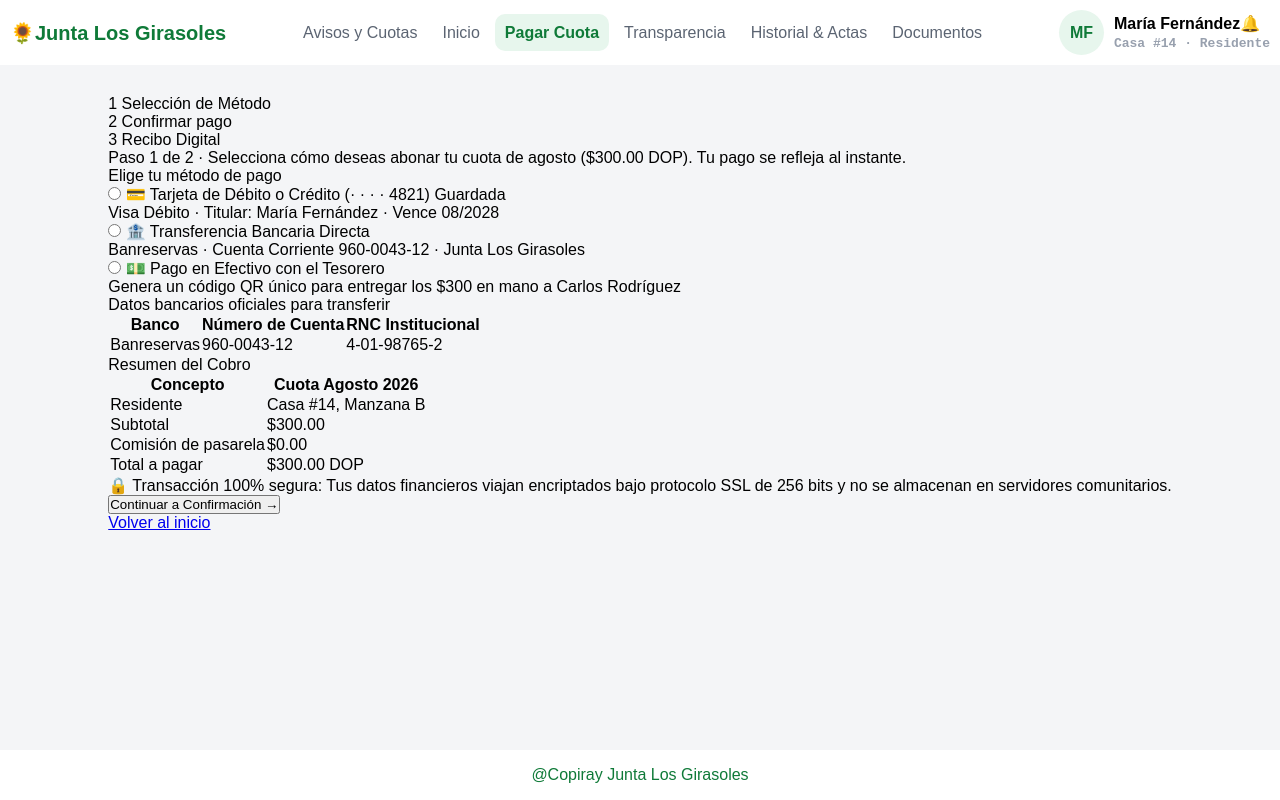
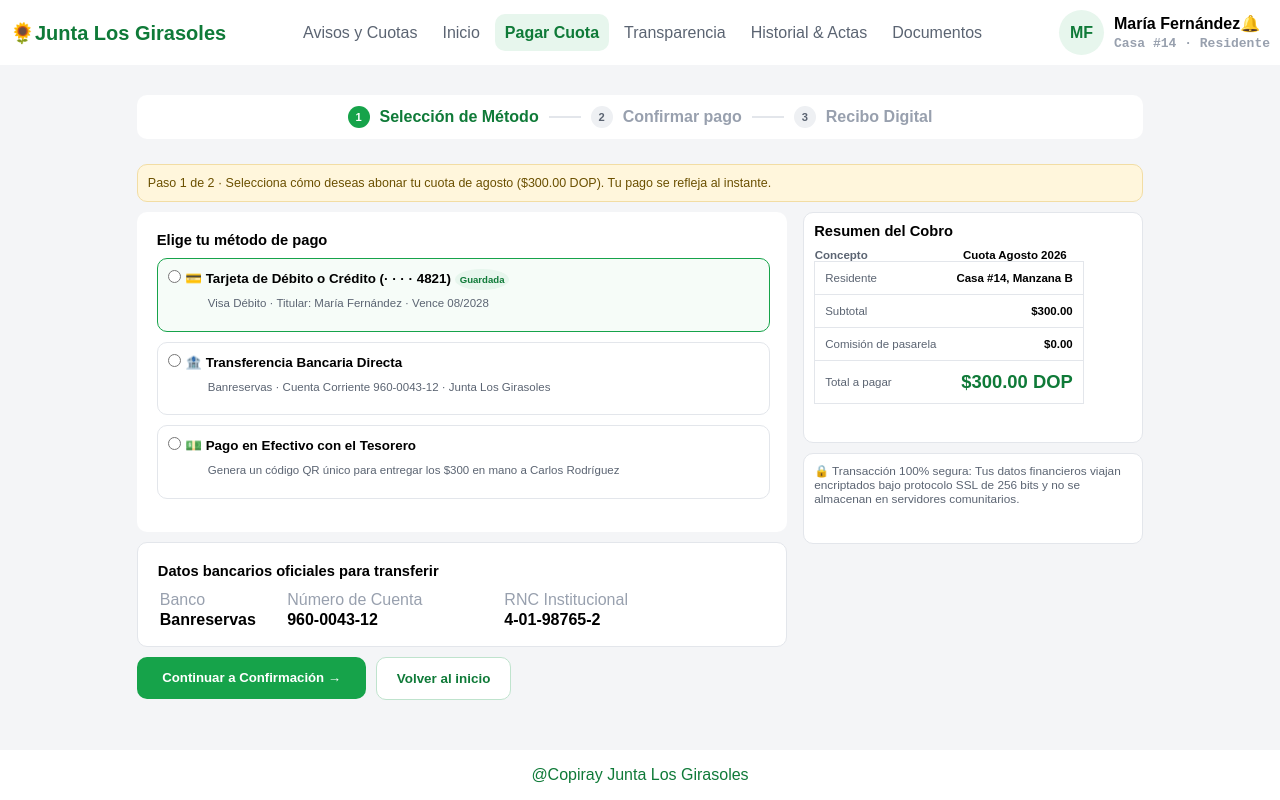
Before and after one commit to oliverdrullard/App-junta-de-vecinos-, a plain HTML site: page view/pagarcuota.html in a window 1280 px wide. Drawn offline with Linux system fonts and the light colour scheme.

Commit message:
Agrega los estilos a la pantalla de pagar cuota (paso 1 de 2)

```diff
--- /dev/null
+++ b/public/css/pagarcuota.css
@@ -0,0 +1,301 @@
+/* ============================================================
+   Junta de vecino  · styles.css
+   Autor: (Oliver Drullard)
+   Guía de estilo: Figma → Junta de vecino / Style guide
+
+   ============================================================ */
+
+/* =================== Estilos para la section principal =========================*/
+.section-padre-metodo-de-pago{
+    display: flex;
+    gap: 16px;
+}
+
+/* =================== Estilos para la barra de progreso =========================*/
+
+.section-barra-progreso{
+    display: flex;
+    align-items: center;
+    justify-content: center;
+    width: 100%;
+    height: 43.6px;
+
+    background-color: #ffffff;
+    border-radius: 10px;
+}
+
+.div-guiones{
+    margin: 10px;
+    width: 32px;
+    height: 2px;
+    background-color: #E3E6EB;
+}
+
+.span-paso-encurso{
+    display: flex;
+    align-items: center;
+    justify-content: center;
+    width: 22px;
+    height: 22px;
+    font-size: 11.2px;
+    font-weight: bold;
+    color: #ffffff;
+    margin-right: 10px;
+    background-color: #16A34A;
+    border-radius: 50%;
+}
+
+.span-paso{
+    display: flex;
+    align-items: center;
+    justify-content: center;
+    width: 22px;
+    height: 22px;
+    font-size: 11.2px;
+    font-weight: bold;
+    color: #5B6472;
+    margin-right: 10px;
+    background-color: #EEF0F3;
+    border-radius: 50%;
+}
+
+.p-selecion-paso-encurso{
+
+    font-weight: bold;
+    color: #0F7A38;
+}
+.p-selecion-paso-progreso{
+    font-weight: bold;
+    color: #98A0AE;
+}
+
+/* =================== Estilos para la seccion de informacion de pasos  =========================*/
+
+.info-pasos-pago{
+    display: flex;
+    align-items: center;
+    width: 100%;
+    height: 38.3px;
+    font-size: 12.5px;
+    color: #6B5000;
+    margin-top: 25px;
+    padding: 10px;
+    border: 1px solid #F2DDA4;
+    border-radius: 10px;
+    background-color: #FFF6DC;
+}
+
+/* =================== Estilos para el formulario de elige tu metodo de pago  =========================*/
+
+.section-elige-meto-pago{
+    width: 650.4px;
+    height: 320.6px;
+    margin-top: 10px;
+    padding: 20px;
+    border-radius: 10px;
+    background-color: #ffffff;
+}
+
+.section-elige-meto-pago > p{
+    margin-bottom: 10px;
+    font-size: 14.7px;
+    font-weight: bold;
+
+}
+
+.div-padre-input-form-activo{
+    width: 612.8px;
+    height: 73.8px;
+    padding: 10px;
+    border: 1px solid #16A34A;
+    border-radius: 10px;
+    background-color: #F6FCF8;
+}
+
+.div-padre-input-form{
+    width: 612.8px;
+    height: 73.8px;
+    margin-top: 10px;
+    padding: 10px;
+    border: 1px solid #E3E6EB;
+    border-radius: 10px;
+    background-color: #ffffff;
+}
+
+.div-padre-input-form-activo > label{
+    font-size: 13.4px;
+    font-weight: bold;
+}
+
+.div-padre-input-form > label{
+    font-size: 13.4px;
+    font-weight: bold;
+}
+
+.span-metodo-pago{
+    font-size: 9.6px;
+    font-weight: bold;
+    color: #0F7A38;
+    background-color: #E7F6ED;
+    padding: 5px;
+    border-radius: 50%;
+}
+
+.div-padre-input-form-activo > p{
+    font-size: 11.5px;
+    color: #5B6472;
+    margin-left: 40px;
+    margin-top: 10px;
+}
+
+.div-padre-input-form > p{
+    font-size: 11.5px;
+    color: #5B6472;
+    margin-left: 40px;
+    margin-top: 10px;
+}
+
+/* =================== Estilos para la informacion de la cuenta para pagar con transferencia  =========================*/
+
+.section-info-tranferencia{
+    width: 650.4px;
+    height: 104.2px;
+    margin-top: 10px;
+    padding: 20px;
+    border-radius: 10px;
+    border: 1px solid #E3E6EB;
+    background-color: #ffffff;
+}
+
+.section-info-tranferencia > p{
+    font-size:14.7px;
+    font-weight: bold;
+    margin-bottom: 10px;
+
+}
+
+.th-tabla-info-transferencia{
+    text-align: left;
+    color: #98A0AE;
+    padding-right: 80px;
+    font-weight: lighter;
+
+
+}
+
+.td-th-tabla-info-transferencia{
+    font-weight: bold;
+}
+
+/* =================== Estilos para los botones de confirmar pago y volver al inicio  =========================*/
+
+.section-botones{
+    display: flex;
+    margin-top: 10px;
+}
+.boton-confirmar-pago{
+    width: 229.7px;
+    height: 42.2px;
+    font-size: 13.2px;
+    font-weight: bold;
+    color: #ffffff;
+    border: none;
+    border-radius: 10px;
+    background-color: #16A34A;
+}
+
+.div-enlace-inicio{
+    display: flex;
+    align-items: center;
+    justify-content: center;
+    width: 134.2px;
+    height: 43.8px;
+    margin-left: 10px;
+    border: 1px solid #BFE3CD;
+    border-radius: 10px;
+    background-color: #ffffff;
+}
+
+.div-enlace-inicio > a{
+    font-size: 13.4px;
+    font-weight: bold;
+    text-decoration: none;
+    color: #0F7A38;
+}
+
+/* =================== Estilos para la section de resumen del cobro  =========================*/
+.section-resumen-codigo{
+    width: 340px;
+    height: 231.6px;
+    margin-top: 10px;
+    padding: 10px;
+    border: 1px solid #E3E6EB;
+    border-radius: 10px;
+    background-color: #ffffff;
+}
+
+/* =================== Estilos para la tabla de resumen del cobro  =========================*/
+
+.section-resumen-codigo > p{
+    font-size: 14.7px;
+    font-weight: bold;
+}
+
+.tabla-informacion-transferencia{
+    margin-top: 10px;
+    border-collapse: collapse;
+}
+.th-tabla-resumen-cobro-concepto{
+    font-size: 11.5px;
+    text-align: left;
+    color: #5B6472;
+}
+
+.td-tabla-resumen-cobro-concepto{
+    font-size: 11.5px;
+    text-align: left;
+    padding: 10px;
+    color: #5B6472;
+}
+
+.th-tabla-resumen-cobro-mes{
+    font-size: 11.5px;
+    font-weight: bold;
+}
+.td-tabla-resumen-cobro-mes{
+    font-size: 11.5px;
+    font-weight: bold;
+    padding: 10px;
+    text-align: right;
+}
+
+.section-tbody-tabla-info-cobro tr, .section-tfoot-tabla-info-cobro tr {
+    border: 1px solid #E3E6EB;
+}
+
+.section-tfoot-tabla-info-cobro tr {
+    padding: 10px;
+}
+
+.total-apagar{
+    font-size: 18.4px;
+    font-weight: bold;
+    text-align: right;
+    padding: 10px;
+    color: #0F7A38;
+}
+
+/* =================== Estilos para informacion adicional  =========================*/
+.section-info-adicional{
+    width: 340px;
+    height: 90.8px;
+    margin-top: 10px;
+    padding: 10px;
+    border: 1px solid #E3E6EB;
+    border-radius: 10px;
+    background-color: #ffffff;
+
+    font-size: 11.8px;
+
+    color: #5B6472;
+}
--- a/view/pagarcuota.html
+++ b/view/pagarcuota.html
@@ -11,6 +11,7 @@
     <link href="https://fonts.googleapis.com/css2?family=Roboto:ital,wght@0,100..900;1,100..900&display=swap" rel="stylesheet">
 
     <link rel="stylesheet" href="../public/css/styles.css">
+    <link rel="stylesheet" href="../public/css/pagarcuota.css">
     <title>Pagar cuota</title>
 </head>
 <body>
@@ -39,97 +40,107 @@
 
         <!--===================================== INICIO DEL MAIN =================================-->
         <main>
-            <section>
+            <section class="section-barra-progreso">
+                <span class="span-paso-encurso">1</span>
+                <p class="p-selecion-paso-encurso">Selección de Método</p>
+                <div class="div-guiones"></div>
+                <span class="span-paso">2</span>
+                <p class="p-selecion-paso-progreso">Confirmar pago</p>
+                <div class="div-guiones"></div>
+                <span class="span-paso">3</span>
+                <p class="p-selecion-paso-progreso">Recibo Digital</p>
+            </section>
+            <section class="info-pasos-pago">
+                <p>Paso 1 de 2 · Selecciona cómo deseas abonar tu cuota de agosto ($300.00 DOP). Tu pago se refleja al instante.</p>
+            </section>
+            <section class="section-padre-metodo-de-pago">
                 <div>
-                    <p><span>1</span> Selección de Método</p>
-                    <div></div>
-                    <p><span>2</span> Confirmar pago</p>
-                    <div></div>
-                    <p><span>3</span> Recibo Digital</p>
-                </div>
-                <div>
-                    <p>Paso 1 de 2 · Selecciona cómo deseas abonar tu cuota de agosto ($300.00 DOP). Tu pago se refleja al instante.</p>
-                </div>
-            </section>
-            <section>
-                <section>
+                    <section class="section-elige-meto-pago">
                         <p>Elige tu método de pago</p>
                         <form action="">
-                        <div>
+                            <div class="div-padre-input-form-activo">
                                 <input type="radio" id="tarjeta_debito" name="tarjeta_debito">
-                            <label for="tarjeta_debito" >💳 Tarjeta de Débito o Crédito (· · · · 4821) Guardada</label>
+                                <label for="tarjeta_debito" >💳 Tarjeta de Débito o Crédito (· · · · 4821) <span class="span-metodo-pago">Guardada</span></label>
                                 <p>Visa Débito · Titular: María Fernández · Vence 08/2028</p>
                             </div>
-                        <div>
+                            <div class="div-padre-input-form">
                                 <input type="radio" id="tranferencia" name="tranferencia">
                                 <label for="tranferencia">🏦 Transferencia Bancaria Directa</label>
                                 <p>Banreservas · Cuenta Corriente 960-0043-12 · Junta Los Girasoles</p>
                             </div>
-                        <div>
+                            <div class="div-padre-input-form">
                                 <input type="radio" id="efectivo" name="efectivo">
                                 <label for="efectivo">💵 Pago en Efectivo con el Tesorero</label>
                                 <p>Genera un código QR único para entregar los $300 en mano a Carlos Rodríguez</p>
                             </div>
                         </form>
                     </section>
-                <section>
+                    <section class="section-info-tranferencia">
                         <p>Datos bancarios oficiales para transferir</p>
                         <table>
                             <thead>
                                 <tr>
-                                <th>Banco</th>
-                                <th>Número de Cuenta</th>
-                                <th>RNC Institucional</th>
+                                    <th class="th-tabla-info-transferencia">Banco</th>
+                                    <th class="th-tabla-info-transferencia">Número de Cuenta</th>
+                                    <th class="th-tabla-info-transferencia">RNC Institucional</th>
                                 </tr>
                             </thead>
                             <tbody>
                                 <tr>
-                                <td>Banreservas</td>
-                                <td>960-0043-12</td>
-                                <td>4-01-98765-2</td>
+                                    <td class="td-th-tabla-info-transferencia">Banreservas</td>
+                                    <td class="td-th-tabla-info-transferencia">960-0043-12</td>
+                                    <td class="td-th-tabla-info-transferencia">4-01-98765-2</td>
                                 </tr>
                             </tbody>
                         </table>
                     </section>
-                <section>
+                    <section class="section-botones">
+                        <button class="boton-confirmar-pago">Continuar a Confirmación →</button>
+                        <div class="div-enlace-inicio"><a href="#">Volver al inicio</a></div>
+                    </section>
+                </div>
+
+                <div>
+                    <section class="section-resumen-codigo">
                         <p>Resumen del Cobro</p>
-                    <table>
-                        <thead>
+                        <table class="tabla-informacion-transferencia">
+                            <thead class="thead-tabla-cobro">
                                 <tr>
-                                <th>Concepto</th>
-                                <th>Cuota Agosto 2026</th>
+                                    <th class="th-tabla-resumen-cobro-concepto">Concepto</th>
+                                    <th class="th-tabla-resumen-cobro-mes">Cuota Agosto 2026</th>
                                 </tr>
                             </thead>
-                        <tbody>
+                            <tbody class="section-tbody-tabla-info-cobro">
                                 <tr>
-                                <td>Residente</td>
-                                <td>Casa #14, Manzana B</td>
+                                    <td class="td-tabla-resumen-cobro-concepto">Residente</td>
+                                    <td class="td-tabla-resumen-cobro-mes">Casa #14, Manzana B</td>
                                 </tr>
                                 <tr>
-                                <td>Subtotal</td>
-                                <td>$300.00</td>
+                                    <td class="td-tabla-resumen-cobro-concepto">Subtotal</td>
+                                    <td class="td-tabla-resumen-cobro-mes">$300.00</td>
                                 </tr>
                                 <tr>
-                                <td>Comisión de pasarela</td>
-                                <td>$0.00</td>
+                                    <td class="td-tabla-resumen-cobro-concepto">Comisión de pasarela</td>
+                                    <td class="td-tabla-resumen-cobro-mes">$0.00</td>
                                 </tr>
                             </tbody>
-                        <tfoot>
+                            <tfoot class="section-tfoot-tabla-info-cobro ">
                                 <tr>
-                                <td>Total a pagar</td>
-                                <td>$300.00 DOP</td>
+                                    <td class="td-tabla-resumen-cobro-concepto">Total a pagar</td>
+                                    <td class="total-apagar">$300.00 DOP</td>
                                 </tr>
                             </tfoot>
                         </table>
                     </section>
-                <section>
+                    <section class="section-info-adicional">
                         <p>
                             🔒 Transacción 100% segura: Tus datos financieros viajan encriptados bajo protocolo SSL de 256 bits y no se
                             almacenan en servidores comunitarios.
                         </p>
                     </section>
-                <button>Continuar a Confirmación →</button>
-                <div><a href="#">Volver al inicio</a></div>
+                </div>
+
+
             </section>
         </main>
         <!--===================================== FIN DEL MAIN =================================-->
```
Lines whose indentation alone changed are shown as unchanged.
